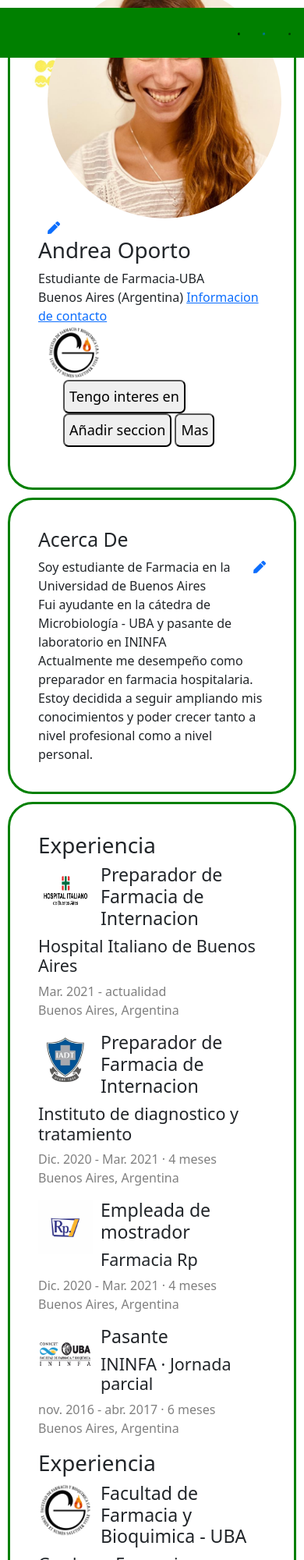
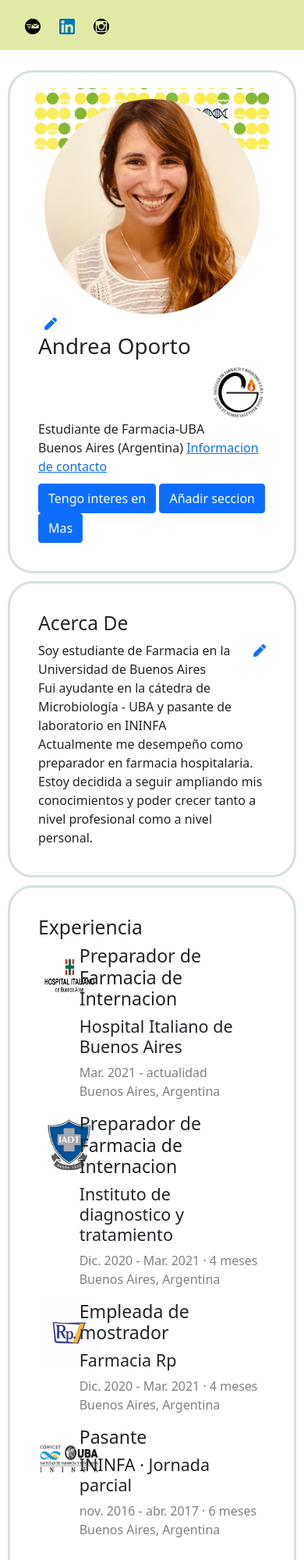
Before and after one commit to AndyOporto/TrabajoFinal, a plain HTML site: page index.html in a window 390 px wide. Shown: the top 2000 px of the page at 78% size. Drawn offline with nearby package versions, Linux system fonts and the light colour scheme; a script that the page names is missing.

Commit message:
add responsive features

```diff
--- a/css/style.css
+++ b/css/style.css
@@ -1,67 +1,55 @@
+body{
+    padding-top: 80px;
+}
+
 header{
-	background: green;
+	background: #e3eaa7;
 	padding-bottom: 20px;
     padding-top: 20px;
 	width: 100%;
     position: fixed;
+    top: 0;
+}
+.social img{
+	width: 20px;
+    display: inline-block;
+	margin-left: 20px;
 }
 
-.social img{
-	width: 40%;
+/*hasta aca el header*/
+div#background img{
+    width: 100%;
+    border-radius: 32px 32px 0 0;
 }
-
-
 /*primer contenedor*/
 .card-andy{
     border-radius: 32px;
+    margin-top: 20px;
     margin:10px 10px;
+    border-color: #d5e1df;
+    border-style: solid;
     padding: 20px;
-    border-color: green;
-    border-style: solid;
 }
 
-/*imagen de arriba*/
- div#background {
-     display: flex;
-     z-index: 1;
- }
-
- div#background img{
-     width: 100%;
-     border-radius: 32px 32px 0 0;
- }
-
 /*imagen de perfil*/
-
 div#imgRedonda img {
-    width:300px;
-    height:300px;
-    border-radius:150px;
-    margin-top: -150px;
+    width:auto;
+    height:auto;
+    margin-top: -30%;
 }
-
 div#logoClick img{
     width: 70px;
     height:70px;
     float: right;
 }
 
-.botonera li{
-	display: inline-block;
+.botonera{
+    padding-top: 10px;
 }
 
-button{
-    padding: 6px;
-    border-radius: 7px;
-    font-size: 18px;
-}
-
-
-.fila-md img {
-    width: 70px;
-    height:70px;
-    float: left;
-    margin-right: 10px;
+.jobs img {
+    width: 80px;
+    height:80px;
 }
 
 .btn-edit2{
@@ -81,4 +69,5 @@ h1{
 
 
 
+
 /*uso el punto para referir todas las clases, uso el # para los id*/
--- a/index.html
+++ b/index.html
@@ -20,86 +20,87 @@
 <body>
 
     <header>
-        <div class="container ">
+        <div class="container-fluid">
             <div class="row social">
-                <div class="col-9"></div>
-                <div class="col">
+                <div class="col-md-9"></div>
+
+                <div class="col-md-3">
                     <a target="_blank" href="mailto:andreafabianaoporto@gmail.com"><img src="images/001-mail.svg"
                             alt=""></a>
-                </div>
-                <!--target="_blank" sirve para que la pagina se abra en otra pestaña-->
-                <div class="col">
                     <a target="_blank" href="https://www.linkedin.com/in/andreaoporto/" target="_blank"><img
                             src="images/likedin.jpg" alt=""></a>
-                </div>
-                <div class="col">
                     <a target="_blank" href="https://www.instagram.com/andioporto/"><img
                             src="images/003-instagram-social-network-logo-of-photo-camera.svg" alt=""></a>
                 </div>
             </div>
-
         </div>
     </header>
+    <!--fin del header-->
 
-    <!-- <body> Todo lo que se ve en la pantalla del usuario -->
+    <!--comienza la primer card-->
+
     <div class="card-andy" id="first-card">
         <!--div con la imagen de fondo-->
 
         <div id="background"><img src="images/background.jpg">
         </div>
+
+
         <!--este div define un estilo de manera interna con padding de 16-->
+        <div class="info-first-card">
             <div id="info" style="padding:16px">
 
-            <div class="container">
-                <div class="row justify-content-start">
-                    <div class="col-3">
+                <!--imagen circular y boton de edit-->
+                <div class="container px-2">
+                    <div class="row align-items-end">
+                        <div class="col-sm-4">
                             <div id="imgRedonda">
-                            <img src="images/andypic.png">
+                                <img src="images/andypic.png"  class="rounded-circle img-fluid" alt="Responsive image">
                             </div>
                         </div>
-                </div>
-                <!--lo de abajo es un boton-->
-
-                <div class="col-2">
+                        <div class="col-md-1">
+                            <div class=“button-container”>
                                 <a href="#" class="btn-right"><i class="fa fa-pen"></i></a>
                             </div>
                         </div>
+                        <div class="col-dm-7"></div>
+                    </div>
+                </div>
+                <!--FIN imagen circular y boton de edit-->
 
-
-            <!-- desde aca el texto debajo de la foto de perfil-->
-
-
-                <div class="row justify-content-between">
-                    <div class="col-md-4">
-
+                <!--info texto, nombre + datos laborales-->
+                <div class="row">
+                    <div class="col-md-6">
                         <div id="info-name">
                             <h1>Andrea Oporto</h1>
                         </div>
-
-                        <div id="info-company">Estudiante de Farmacia-UBA</div>
-                        <div id="info-sensible"> Buenos Aires (Argentina) <a href="#">Informacion de contacto</a></div>
                     </div>
 
-                    <div class="col-4">
+                    <div class="col-md-2"></div>
+
+                    <div class="col-md-4">
                         <div id="logoClick">
                             <a target="_blank" href="http://www.ffyb.uba.ar/"><img src="images/logo-ffyb.png"
                                     alt=""></a>
                         </div>
                     </div>
+
+
                 </div>
 
-                <div class="row botonera">
-                    <div class="info-actions">
-                        <ul class='botonera'>
-                            <li><button type="submit">Tengo interes en</button></li>
-                            <li><button type="submit">Añadir seccion</button></li>
-                            <li><button type="submit">Mas</button></li>
-                        </ul>
+                <div id="info-company">Estudiante de Farmacia-UBA</div>
+                <div id="info-sensible"> Buenos Aires (Argentina) <a href="#">Informacion de contacto</a></div>
+
+                <div class="botonera" role="group">
+                    <button type="button" class="btn btn-primary">Tengo interes en</button>
+                    <button type="button" class="btn btn-primary">Añadir seccion</button>
+                    <button type="button" class="btn btn-primary">Mas</button>
+                </div>
+            </div>
         </div>
     </div>
 
-        </div>
-    </div>
+
     <!-- tarjeta 2, acerca de mi-->
 
     <div class="card-andy">
@@ -127,12 +128,17 @@
 
     <div class="card-andy" id="Experiencia">
         <div id="info" style="padding:16px">
-                <h1>Experiencia</h1>
+            <h2>Experiencia</h2>
 
-                <div class="jobs">
 
-                    <div class="fila-md">
+            <div class="row jobs">
+
+                <div class="col-2">
                     <img src="images/HOSPITAL-ITALIANO-LOGO-1.png" alt="logo">
+                </div>
+
+                <div class="col-10">
+                    <div id="work-info">
                         <h3>Preparador de Farmacia de Internacion </h3>
                         <h4>Hospital Italiano de Buenos Aires</h4>
                         <p>Mar. 2021 - actualidad
@@ -140,8 +146,17 @@
                         </p>
                     </div>
 
-                    <div class="fila-md">
-                        <img src="images/logo-iadt.png" alt="">
+                </div>
+            </div>
+
+            <div class="row jobs">
+
+                <div class="col-2">
+                    <img src="images/logo-iadt.png" alt="logo">
+                </div>
+
+                <div class="col-10">
+                    <div id="work-info">
                         <h3>Preparador de Farmacia de Internacion </h3>
                         <h4>Instituto de diagnostico y tratamiento</h4>
                         <p>Dic. 2020 - Mar. 2021 · 4 meses
@@ -149,53 +164,83 @@
                         </p>
                     </div>
 
-                    <div class="fila-md">
-                        <img src="images/rp-farma-logo.jpg" alt="">
+                </div>
+            </div>
+
+            <div class="row jobs">
+
+                <div class="col-2">
+                    <img src="images/rp-farma-logo.jpg" alt="logo">
+                </div>
+
+                <div class="col-10">
+                    <div id="work-info">
                         <h3>Empleada de mostrador</h3>
                         <h4>Farmacia Rp</h4>
                         <p>Dic. 2020 - Mar. 2021 · 4 meses
                             <br>Buenos Aires, Argentina</br>
                         </p>
+                    </div>
 
                 </div>
-                    <div class="fila-md">
-                        <img src="images/ininfa.png" alt="">
+            </div>
+
+            <div class="row jobs">
+
+                <div class="col-2">
+                    <img src="images/ininfa.png" alt="logo">
+                </div>
+
+                <div class="col-10">
+                    <div id="work-info">
                         <h3>Pasante</h3>
                         <h4>ININFA · Jornada parcial</h4>
                         <p>nov. 2016 - abr. 2017 · 6 meses
                             <br>Buenos Aires, Argentina</br>
                         </p>
+                    </div>
 
                 </div>
             </div>
 
-                <h1>Experiencia</h1>
+        </div>
 
+        <h2>Educacion</h2>
         <div class="Education">
 
-                    <div class="fila-md">
+            <div class="row jobs">
+
+                <div class="col-2">
                     <img src="images/logo-ffyb.png" alt="logo">
+                </div>
+
+                <div class="col-10">
+                    <div id="work-info">
                         <h3>Facultad de Farmacia y Bioquimica - UBA </h3>
                         <h4>Grado en Farmacia</h4>
                         <p>2015 - actualidad
                             <br>Buenos Aires, Argentina</br>
                         </p>
                     </div>
+
                 </div>
             </div>
+
         </div>
+    </div>
+
     <!-- tarjeta 4-->
 
     <div class="card-andy">
         <div id="info" style="padding:16px">
-                <h1>Hard Skils & Soft Skills</h1>
+            <h2>Hard Skils & Soft Skills</h2>
         </div>
     </div>
     <!--tarjeta 5-->
 
     <div class="card-andy">
         <div id="info" style="padding:16px">
-                <h1>Otras habilidades</h1>
+            <h2>Otras habilidades</h2>
 
         </div>
     </div>
```
Lines whose indentation alone changed are shown as unchanged.
